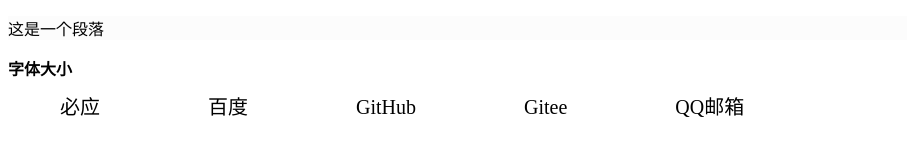
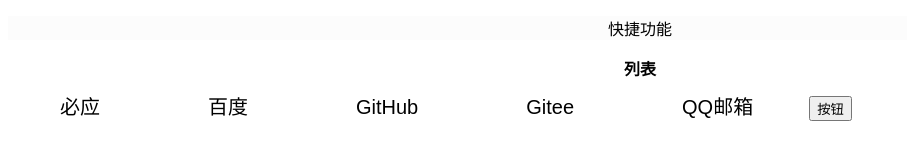
Before and after one commit to BlackV5/BlackV5.github.io, a plain HTML site: page index.html in a window 1280 px wide. Shown: the whole page, without its empty margins (0-907 px from the left). Drawn offline with Linux system fonts and the light colour scheme.

Commit message:
Update index.html
修改字体、标题格式

```diff
--- a/index.html
+++ b/index.html
@@ -22,6 +22,7 @@
     {
         font-size:100%;
         background-color:#ffffff;
+        font-family: "幼圆", YouYuan;
     }
     a
     {
@@ -31,7 +32,7 @@
         /*display: block;*/
         border: 2px solid rgb(255, 255, 255);
         border-radius: 15px;
-        font-family:“黑体”;
+        font-family: "Arial", sans-serif;
     }
     a:link    {color:#000000;text-decoration: none;}   /* 未访问链接*/
     a:visited {color:#000000;text-decoration: none;}  /* 已访问链接 */
@@ -40,15 +41,19 @@
 </style>
 
 <body>
-<p>这是一个段落</p>
-<h1>字体大小</h1>
+<p align="center">快捷功能</p>
+<h1 align="center">列表</h1>
  <!-- _blank：新标签页
       _self ：自身打开
 -->
-<a href="https://cn.bing.com" target="_self">必应</a>
-<a href="https://www.baidu.com" target="_self">百度</a>
-<a href="https://github.com/" target="_self">GitHub</a>
-<a href="https://gitee.com/" target="_self">Gitee</a>
-<a href="https://mail.qq.com/" target="_self">QQ邮箱</a>
+<a href="https://cn.bing.com" target="_blank">必应</a>
+<a href="https://www.baidu.com" target="_blank">百度</a>
+<a href="https://github.com/" target="_blank">GitHub</a>
+<a href="https://gitee.com/" target="_blank">Gitee</a>
+<a href="https://mail.qq.com/" target="_blank">QQ邮箱</a>
+
+<!-- > <button type="button" onclick="alert('你好，世界!')">点我!</button> -->
+
+<button type="button" </button>按钮</button>
 </body>
 </html>
```
